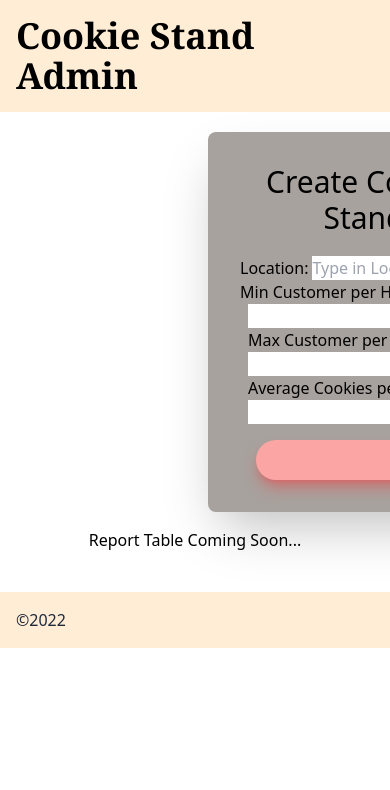
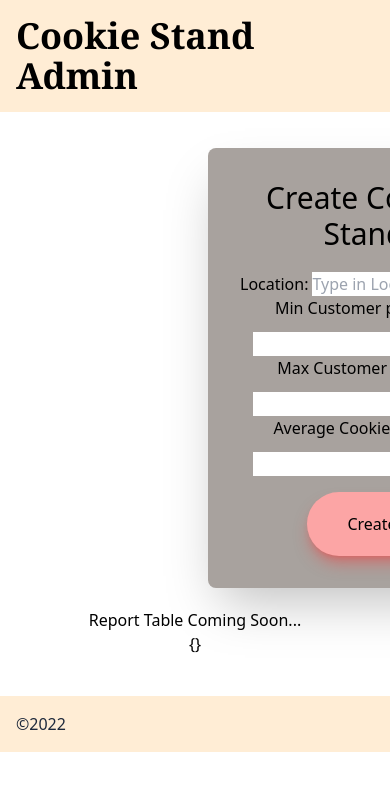
Before and after one commit to falashadegreene/cookie-stand-admin, a Next.js app: page / in a window 390 px wide. Shown: the top 790 px of the page. Built offline with nearby package versions, Linux system fonts and the light colour scheme.

Commit message:
added funtionality and responsive styling

```diff
--- a/pages/index.js
+++ b/pages/index.js
@@ -1,61 +1,94 @@
-import Head from 'next/head'
+// import { loadGetInitialProps } from 'next/dist/shared/lib/utils';
+import Head from 'next/head';
+import { useState } from 'react';
 
 export default function Home() {
+  const [str, setStr] = useState('{}');
+
+  function createCookieFormHandler(event) {
+    event.preventDefault();
+    stringifyContent(event.target.location.value, parseInt(event.target.min.value), parseInt(event.target.max.value), parseInt(event.target.avg.value));
+    event.target.reset();
+  }
+
+  function stringifyContent(location, min, max, avg) {
+    setStr(JSON.stringify({location, min, max, avg}))
+  }
+
+
   return (
     <div>
       <Head>
         <title>cookie-stand-admin</title>
       </Head>
       <Header />
-      <main>
-          <CookieForm />
-
-        <h1 className = 'text-1xl text-center pb-10 pt-4'>Report Table Coming Soon...</h1>
-      </main>
-      <Footer copyright="2022"/>
+      <Main  onSubmit={createCookieFormHandler} stringified = {str}/>
+      <Footer />
     </div>
-  )
+  );
 }
 
 function Header() {
-  return <header className = 'bg-orange-100 text-black text-4xl font-serif font-semibold p-4'>
+  return (
+  <header className='bg-orange-100 text-black text-4xl font-serif font-semibold p-4'>
     <h1>Cookie Stand Admin</h1>
-  </header>;
+  </header>
+  );
 }
 
-function Footer(props) {
-  return <footer className = 'bg-orange-100 text-slate-800 p-4'>
-       <p>&copy;{props.copyright}</p>
-  </footer>
+function Main(props) {
+  return (
+  <main className='text-1xl text-center pb-10 pt-4'>
+    <CookieForm onSubmit={props.onSubmit} />
+    <ReportTable />
+    <TableDataJSON stringified={props.stringified} />
+  </main>
+  );
 }
 
-function CookieForm() {
-  return  (
+function Footer() {
+  return (
+  <footer className='bg-orange-100 text-slate-800 p-4'>
+    <p>&copy;2022</p>
+  </footer>
+  );
+}
 
-      <form className = 'rounded-lg w-4/5 p-8 bg-stone-400 ml-52 mt-5 shadow-2xl'>
-        <h1 className = 'text-center text-3xl mb-5'>Create Cookie Stand</h1>
-        <label className = 'flex'>
+function CookieForm(props) {
+  return (
+
+    <form onSubmit={props.onSubmit} className='rounded-lg  w-4/5 p-8 bg-stone-400 ml-52 mt-5 shadow-2xl'>
+      <h1 className='text-center text-3xl mb-5'>Create Cookie Stand</h1>
+      <label className='flex'>
         Location:
-        <input className ='flex-auto ml-1' type = "text" placeholder = 'Type in Location' required/>
+        <input name='location' className='flex-auto ml-1' type="text" placeholder='Type in Location' required />
       </label>
 
       <label>
         Min Customer per Hour
-        <input className ='flex-row ml-2' type = "number" required/>
+        <input name='min' className='flex-row ml-2 mt-3' type="text" required />
       </label>
 
-        <label className ='ml-2'>
+      <label className='ml-2'>
         Max Customer per Hour
-        <input className ='flex-row ml-2' type = "number" required/>
+        <input name='max' className='flex-row ml-2 mt-3' type="text" required />
       </label>
 
-        <label className ='ml-2'>
+      <label className='ml-2'>
         Average Cookies per Sale
-        <input className ='flex-row ml-2'type = "number" required/>
+        <input name='avg' className=' ml-2 mt-3' type="text" required />
       </label>
-        <button className = 'flex-auto ml-4 mt-4 pr-56 px-10 py-5 bg-red-300 rounded-full shadow-lg shadow-red-500/50'>
-          <h2 className = 'pl-5'></h2>
+      <button type='submit' className='ml-4 mt-4  px-10 py-5 bg-red-300 rounded-full shadow-lg shadow-red-500/50'>Create
       </button>
     </form>
   );
 }
+
+function ReportTable() {
+  return <p className='mt-5'>Report Table Coming Soon...</p>
+
+}
+
+function TableDataJSON(props) {
+  return <p>{props.stringified}</p>
+}
```
Lines whose indentation alone changed are shown as unchanged.
